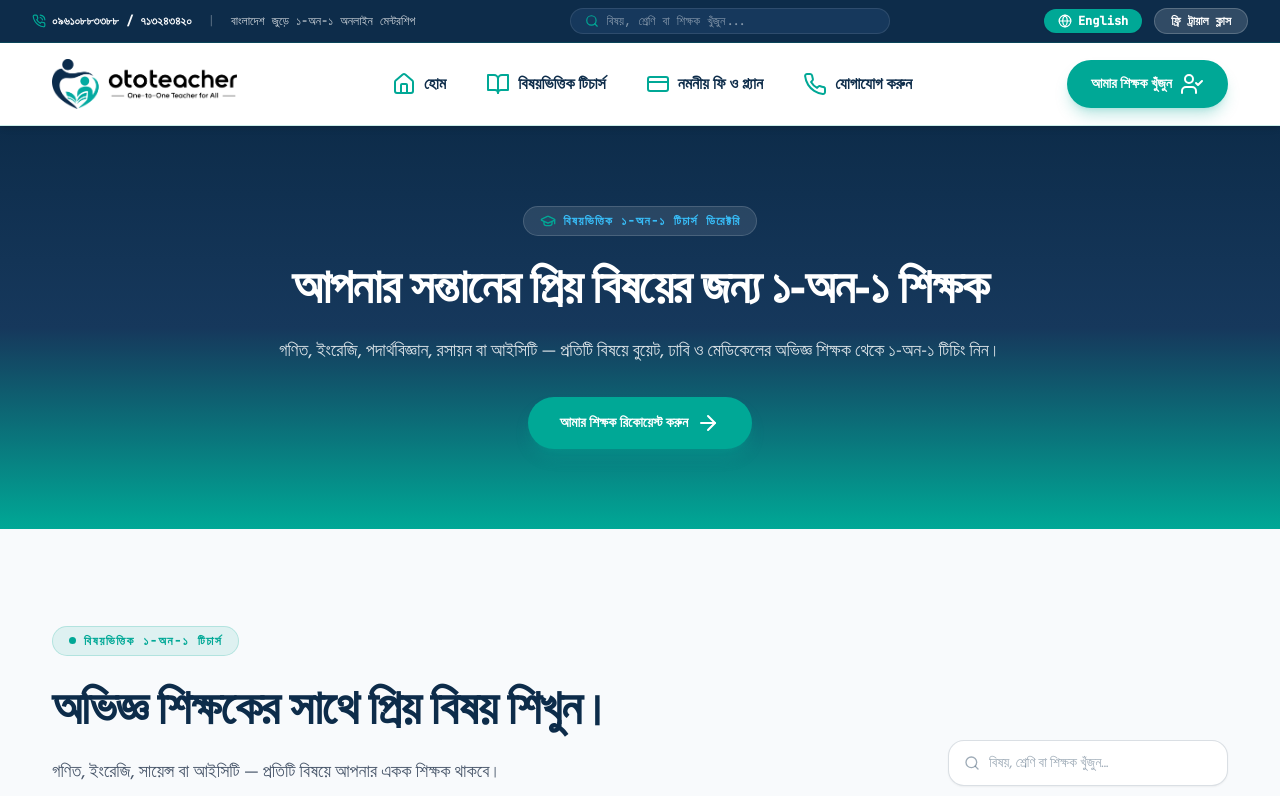
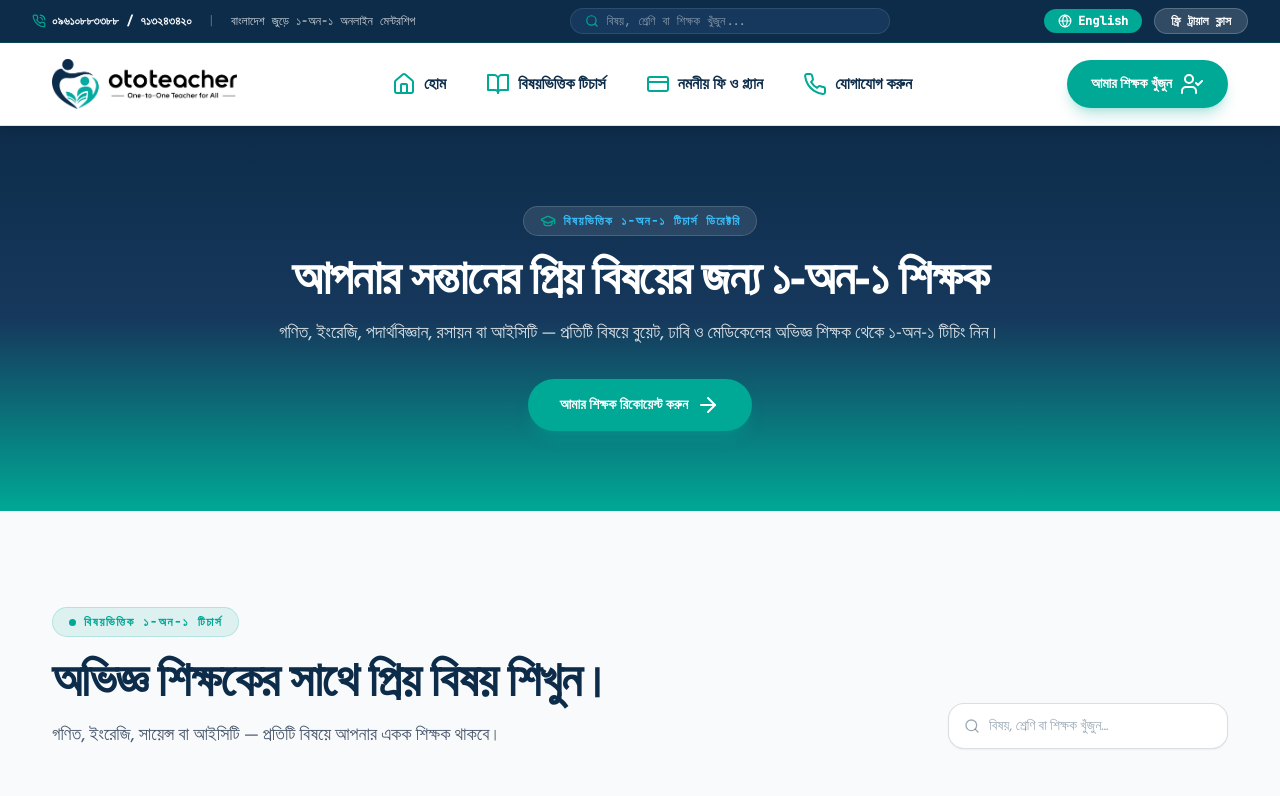
Before and after one commit to sajibahhamed-beep/one-to-one-teachers, a Next.js app: page /subjects in a window 1280 px wide. Shown: the top 796 px of the page. Built offline with nearby package versions, Linux system fonts and the light colour scheme.

Commit message:
test upd

```diff
--- a/app/globals.css
+++ b/app/globals.css
@@ -59,13 +59,13 @@ p:last-child {
   padding: 0 32px;
 }
 
-/* Perfect Standard Line Height for Headings */
+/* Perfect Standard Line Height for Headings with Ample Breathing Room */
 h1, h2, h3, h4, h5, h6 {
   font-family: var(--font-hind-siliguri), sans-serif;
   font-weight: 700;
   letter-spacing: -0.01em;
-  line-height: 1.38 !important;
-  margin-bottom: 0.5rem;
+  line-height: 1.65;
+  margin-bottom: 1rem;
 }
 
 /* Infinite Smooth Slow Horizontal Marquee Animation */
--- a/app/page.tsx
+++ b/app/page.tsx
@@ -97,7 +97,7 @@ export default function Home() {
           <span className="eyebrow inline-flex items-center gap-2 font-mono text-xs tracking-widest text-[#FFB627] uppercase mb-4">
             <Sparkles className="w-4 h-4" /> {lang === "bn" ? "আপনি প্রস্তুত যখনই" : "Ready when you are"}
           </span>
-          <h2 className="font-serif text-3xl sm:text-4xl md:text-5xl font-semibold text-[#FBF7EF] max-w-2xl mx-auto mb-6 leading-tight">
+          <h2 className="font-sans text-3xl sm:text-4xl md:text-5xl font-extrabold text-[#FBF7EF] max-w-2xl mx-auto mb-6 leading-[1.65]">
             {lang === "bn" ? "আপনার সন্তানের মেন্টর মাত্র একটি ফরম দূরে।" : "Your child's mentor is one form away."}
           </h2>
           <p className="text-base sm:text-lg text-[#FBF7EF]/75 max-w-lg mx-auto mb-10 leading-relaxed">
--- a/app/subjects/page.tsx
+++ b/app/subjects/page.tsx
@@ -41,7 +41,7 @@ export default function SubjectTeachersPage() {
             <span>{lang === "bn" ? "বিষয়ভিত্তিক ১-অন-১ টিচার্স ডিরেক্টরি" : "1-on-1 Subject Tutors Directory"}</span>
           </span>
 
-          <h1 className="font-sans text-3xl sm:text-5xl font-extrabold text-white tracking-tight leading-tight">
+          <h1 className="font-sans text-3xl sm:text-5xl font-extrabold text-white tracking-tight leading-[1.65] mb-4">
             {lang === "bn"
               ? "আপনার সন্তানের প্রিয় বিষয়ের জন্য ১-অন-১ শিক্ষক"
               : "Dedicated 1-on-1 Tutors for Every Subject"}
```
